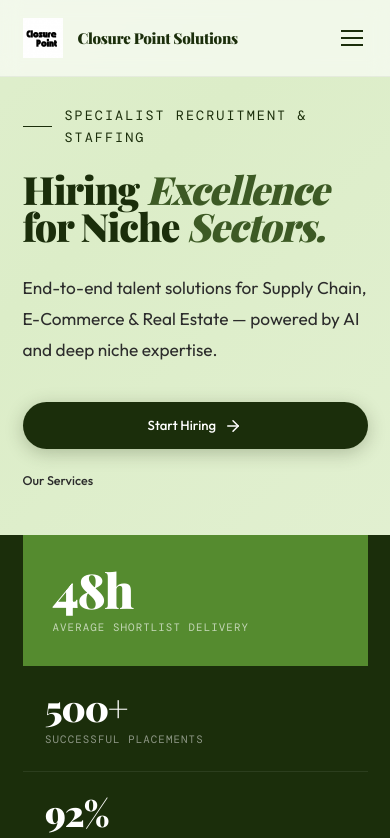
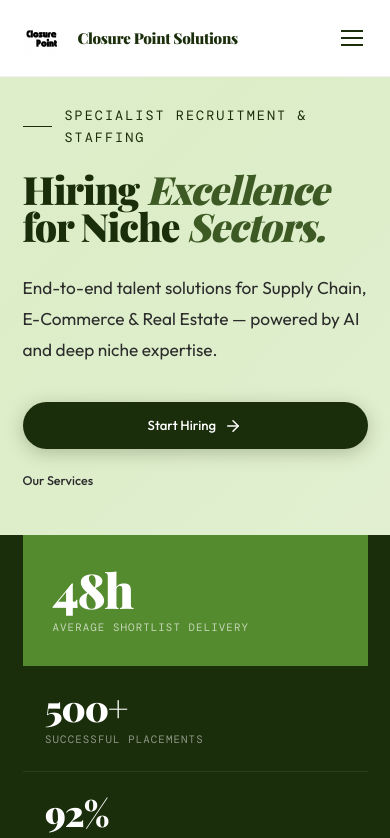
Before and after one commit to ajf013/closure-point-solutions, a React (Vite) app: page / in a window 390 px wide. Shown: the top 838 px of the page. Built offline with nearby package versions, Linux system fonts and the light colour scheme; a web font is replaced by a local one.

Commit message:
Set navigation and mobile menu to solid white background

```diff
--- a/src/components/Header.css
+++ b/src/components/Header.css
@@ -8,17 +8,12 @@
   align-items: center;
   padding: 1.2rem 0;
   transition: all 0.4s var(--ease);
-  /* Added glass effect by default for visibility */
-  background: rgba(255, 255, 255, 0.6);
-  backdrop-filter: blur(10px);
-  -webkit-backdrop-filter: blur(10px);
+  background: #ffffff;
   border-bottom: 1px solid rgba(0, 0, 0, 0.05);
 }
 
 .nav.scrolled {
-  background: rgba(255, 255, 255, 0.98);
-  backdrop-filter: blur(15px);
-  -webkit-backdrop-filter: blur(15px);
+  background: #ffffff;
   box-shadow: 0 4px 30px rgba(0, 0, 0, 0.1);
   padding: 0.8rem 0;
 }
@@ -137,9 +132,7 @@
   left: 0;
   right: 0;
   bottom: 0;
-  background: rgba(255, 255, 255, 0.95);
-  backdrop-filter: blur(15px);
-  -webkit-backdrop-filter: blur(15px);
+  background: #ffffff;
   z-index: 190;
   display: flex;
   flex-direction: column;
```
